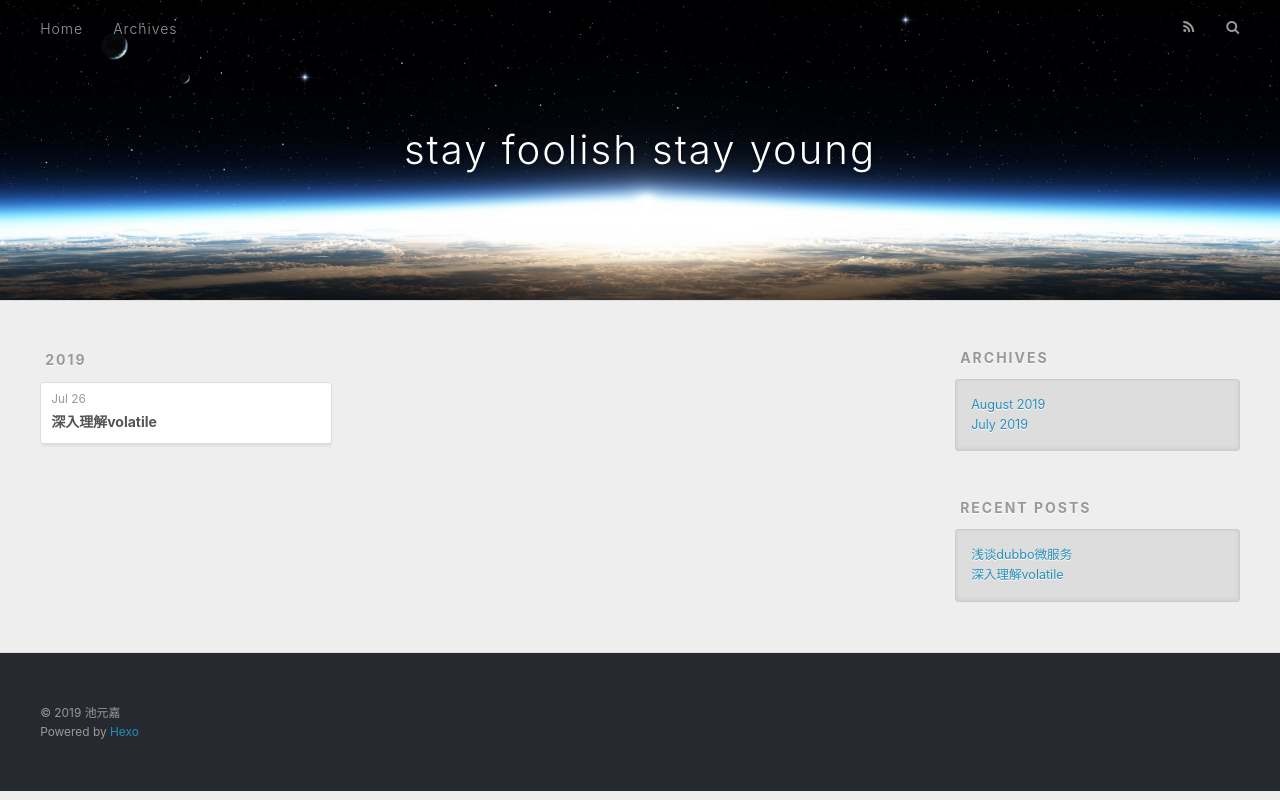
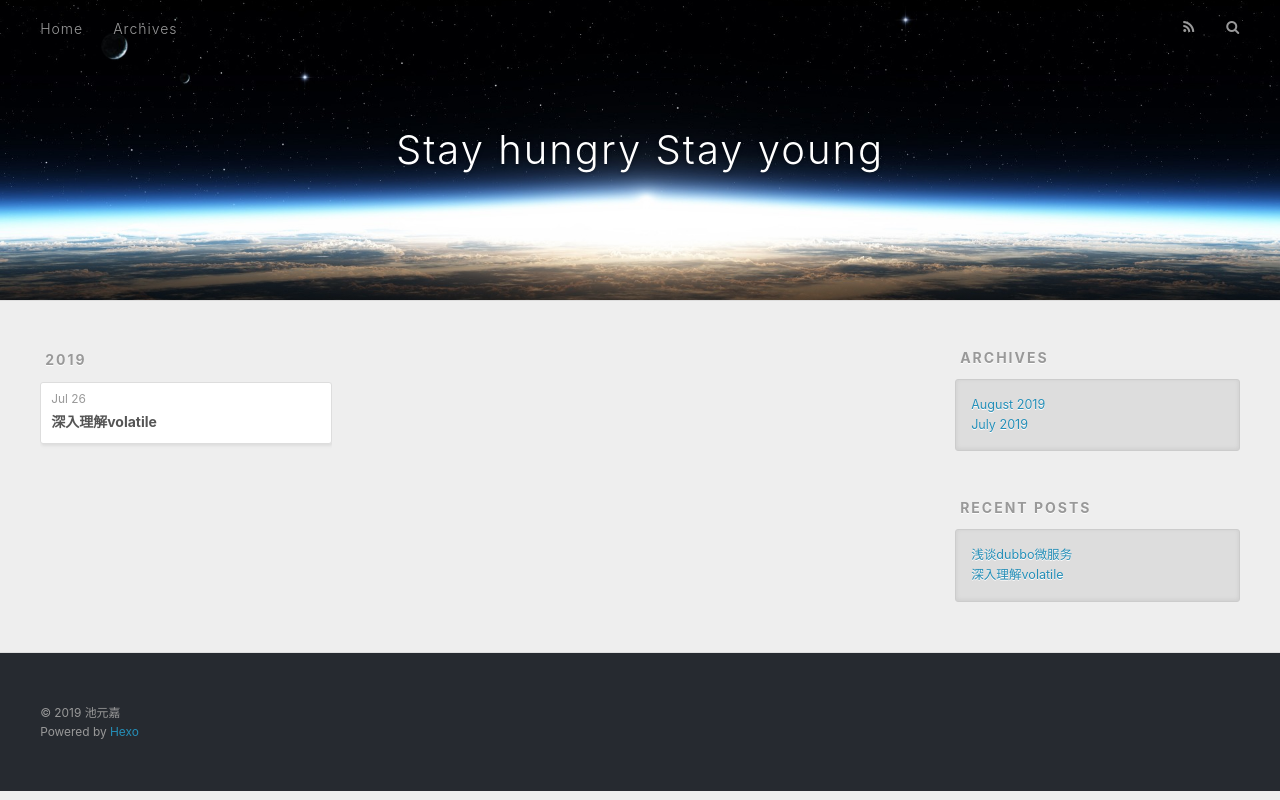
Before and after one commit to bruceChi/bruceChi.github.io, a plain HTML site: page archives/2019/07/index.html in a window 1280 px wide. Drawn offline with nearby package versions, Linux system fonts and the light colour scheme.

Commit message:
Site updated: 2019-08-03 11:35:23

```diff
--- a/archives/2019/07/index.html
+++ b/archives/2019/07/index.html
@@ -5,17 +5,17 @@
 
 
 
-  <title>Archives: 2019/7 | stay foolish stay young</title>
+  <title>Archives: 2019/7 | Stay hungry Stay young</title>
   <meta name="viewport" content="width=device-width, initial-scale=1, maximum-scale=1">
   <meta property="og:type" content="website">
-<meta property="og:title" content="stay foolish stay young">
+<meta property="og:title" content="Stay hungry Stay young">
 <meta property="og:url" content="http://yoursite.com/archives/2019/07/index.html">
-<meta property="og:site_name" content="stay foolish stay young">
+<meta property="og:site_name" content="Stay hungry Stay young">
 <meta property="og:locale" content="default">
 <meta name="twitter:card" content="summary">
-<meta name="twitter:title" content="stay foolish stay young">
+<meta name="twitter:title" content="Stay hungry Stay young">
 
-    <link rel="alternate" href="/atom.xml" title="stay foolish stay young" type="application/atom+xml">
+    <link rel="alternate" href="/atom.xml" title="Stay hungry Stay young" type="application/atom+xml">
 
 
     <link rel="icon" href="/favicon.png">
@@ -34,7 +34,7 @@
   <div id="header-outer" class="outer">
     <div id="header-title" class="inner">
       <h1 id="logo-wrap">
-        <a href="/" id="logo">stay foolish stay young</a>
+        <a href="/" id="logo">Stay hungry Stay young</a>
       </h1>
 
     </div>
```
Also changed, not shown: 2019/07/26/深入理解volatile/index.html (+4 -4 lines), 2019/08/03/浅谈dubbo微服务/index.html (+4 -4 lines), archives/2019/08/index.html (+6 -6 lines), archives/2019/index.html (+6 -6 lines), archives/index.html (+6 -6 lines), index.html (+6 -6 lines).
